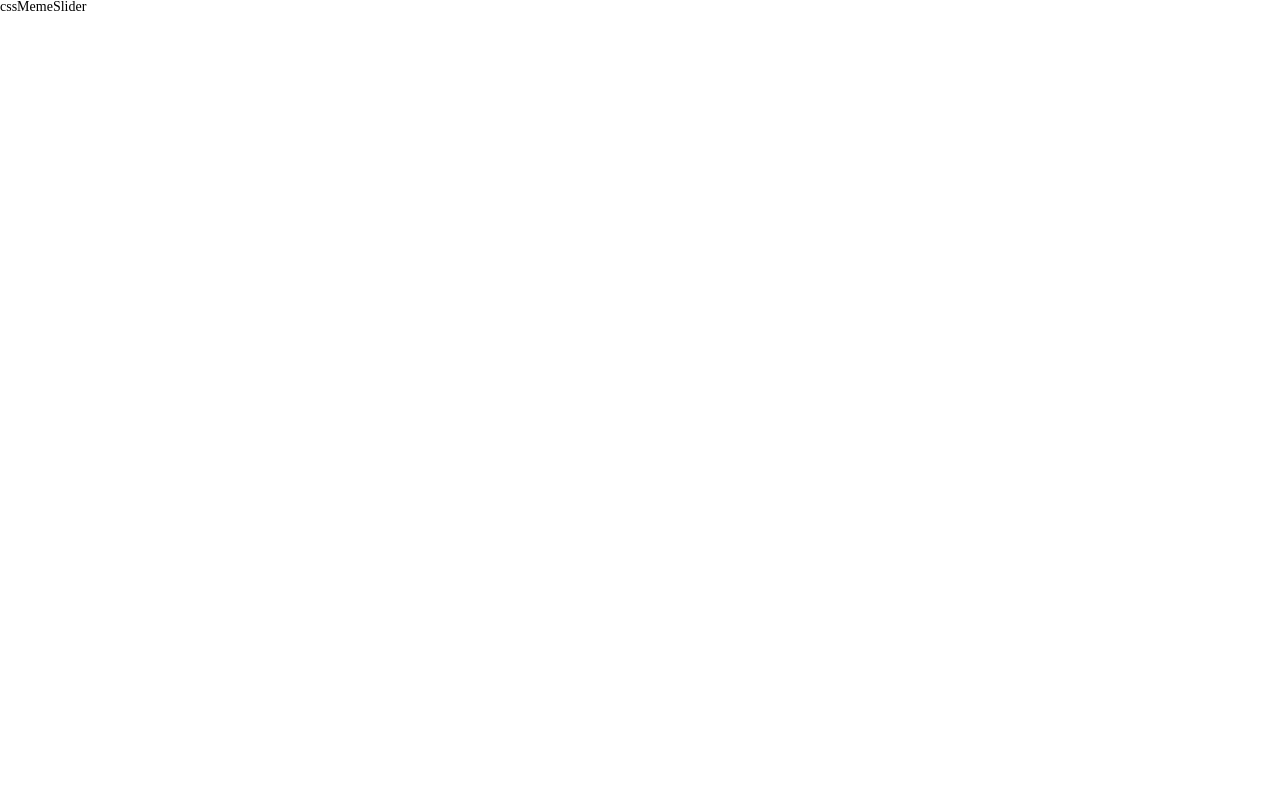
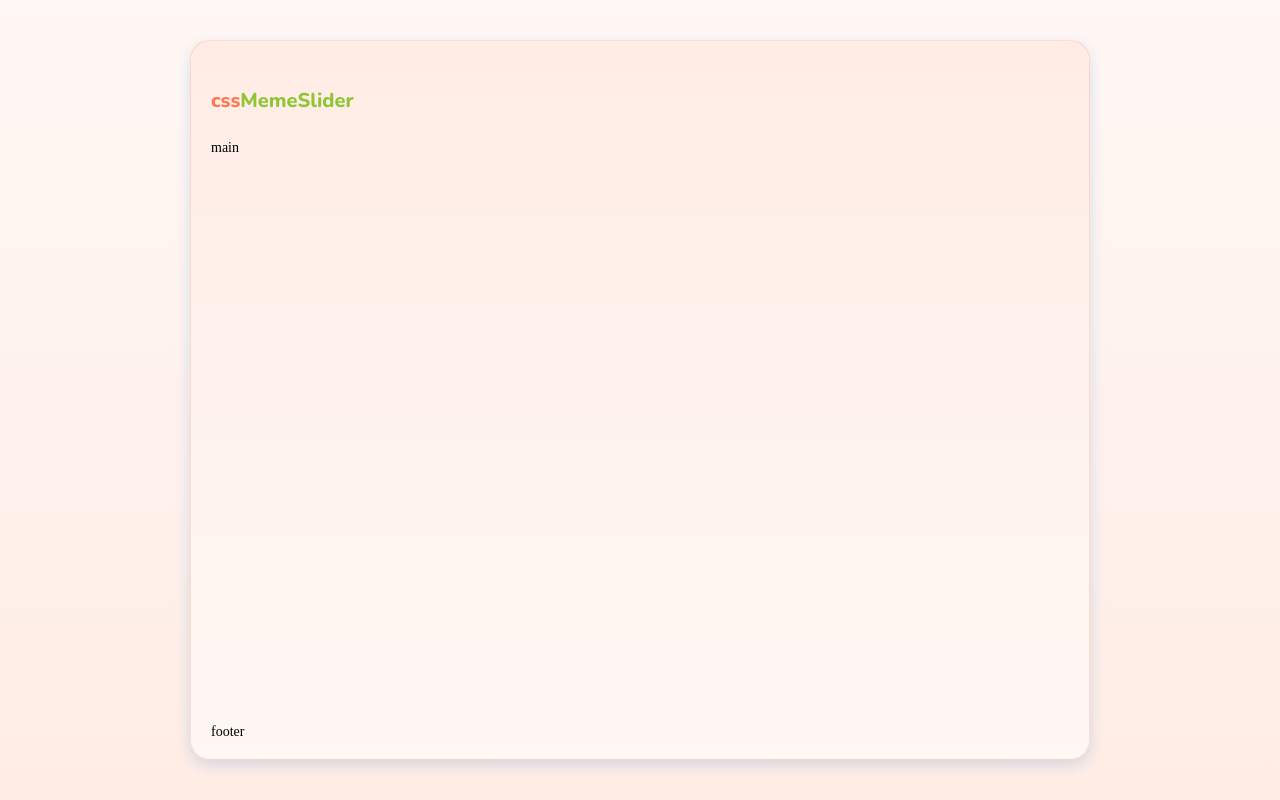
Before and after one commit to SarahAndDuck/cssMemeSlider, a plain HTML site: page cssMemeSlider/index.html in a window 1280 px wide. Drawn offline with nearby package versions, Linux system fonts and the light colour scheme.

Commit message:
feat: add font `LANG=en_EN date +'(%a, %b %d, %Y %r)'`

```diff
--- a/cssMemeSlider/index.html
+++ b/cssMemeSlider/index.html
@@ -4,9 +4,21 @@
     <meta charset="UTF-8" />
     <meta name="viewport" content="width=device-width, initial-scale=1.0" />
     <title>cssMemeSlider</title>
-    <link rel="stylesheet" href="style.css" />
+    <link rel="preconnect" href="https://fonts.googleapis.com" />
+    <link rel="preconnect" href="https://fonts.gstatic.com" crossorigin />
+    <link
+      href="https://fonts.googleapis.com/css2?family=Nunito:ital,wght@0,200..1000;1,200..1000&display=swap"
+      rel="stylesheet"
+    />
+    <link rel="stylesheet" href="./style.css" />
   </head>
   <body>
-    cssMemeSlider
+    <div class="wrapper">
+      <header class="header">
+        <div class="logo">css<span>MemeSlider</span></div>
+      </header>
+      <main class="main">main</main>
+      <footer class="footer">footer</footer>
+    </div>
   </body>
 </html>
--- a/cssMemeSlider/style.css
+++ b/cssMemeSlider/style.css
@@ -90,3 +90,50 @@ h6 {
   font-size: inherit;
   font-weight: 400;
 }
+
+/*  */
+:root {
+  --font-family: "Nunito", sans-serif;
+  --second-family: "Quicksand", sans-serif;
+}
+
+body {
+  height: 100vh;
+  display: flex;
+  justify-content: center;
+  align-items: center;
+  background: linear-gradient(180deg, #fff8f5 0%, #ffece5 100%);
+}
+.wrapper {
+  display: flex;
+  flex-direction: column;
+  overflow: hidden;
+  box-shadow: 0 5px 15px 0 rgba(30, 129, 204, 0.2);
+  background: linear-gradient(180deg, #ffece5 0%, #fff8f5 100%);
+  border: 1px solid rgba(255, 157, 131, 0.3);
+  border-radius: 20px;
+  min-height: 90%;
+  width: 900px;
+  padding: 20px;
+}
+.header {
+  min-height: 80px;
+  display: flex;
+  justify-content: space-between;
+  align-items: center;
+  font-family: var(--font-family);
+  font-weight: 800;
+  font-size: 20px;
+  color: #ff7751;
+}
+.logo {
+  font-family: var(--font-family);
+  font-weight: 800;
+  font-size: 20px;
+}
+.logo > span {
+  color: #8fc638;
+}
+.main {
+  flex: 1 1 auto;
+}
```
Also changed, not shown: cssMemeSlider/img/element-1.png (added).
